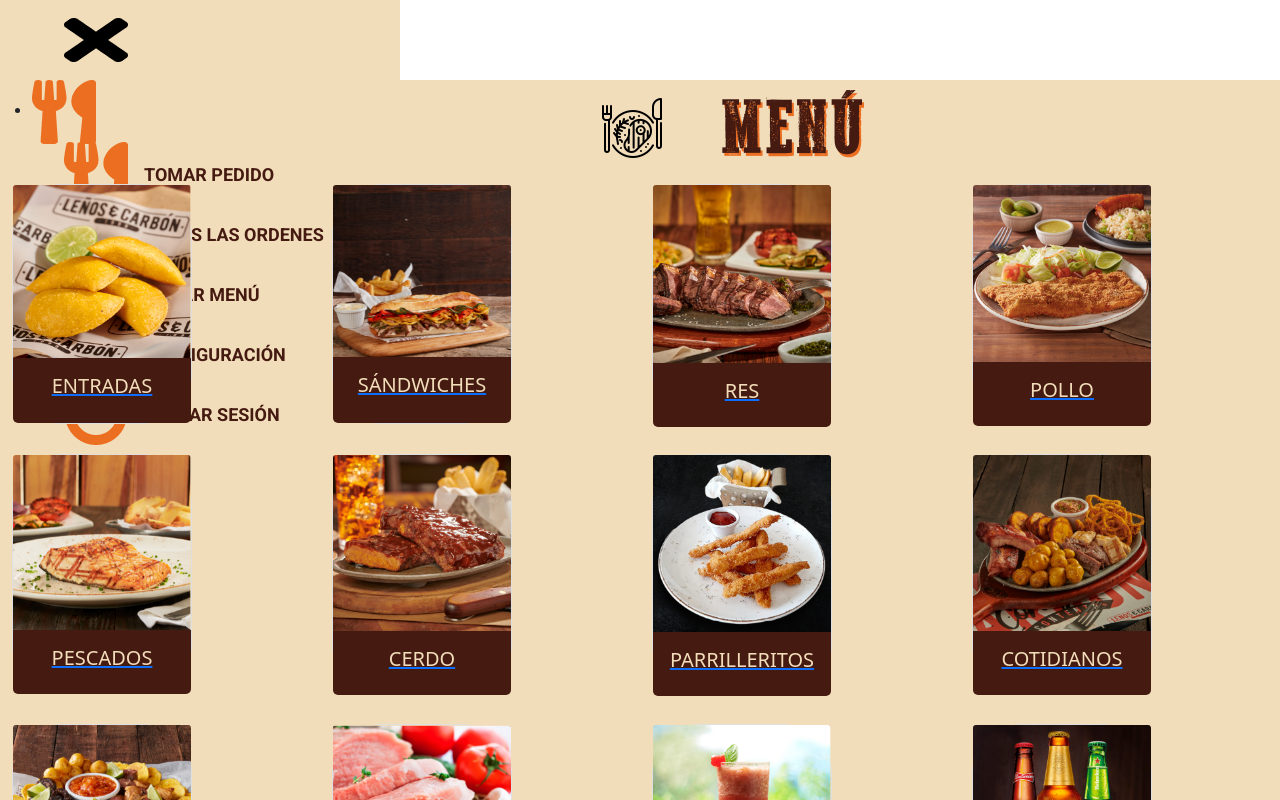
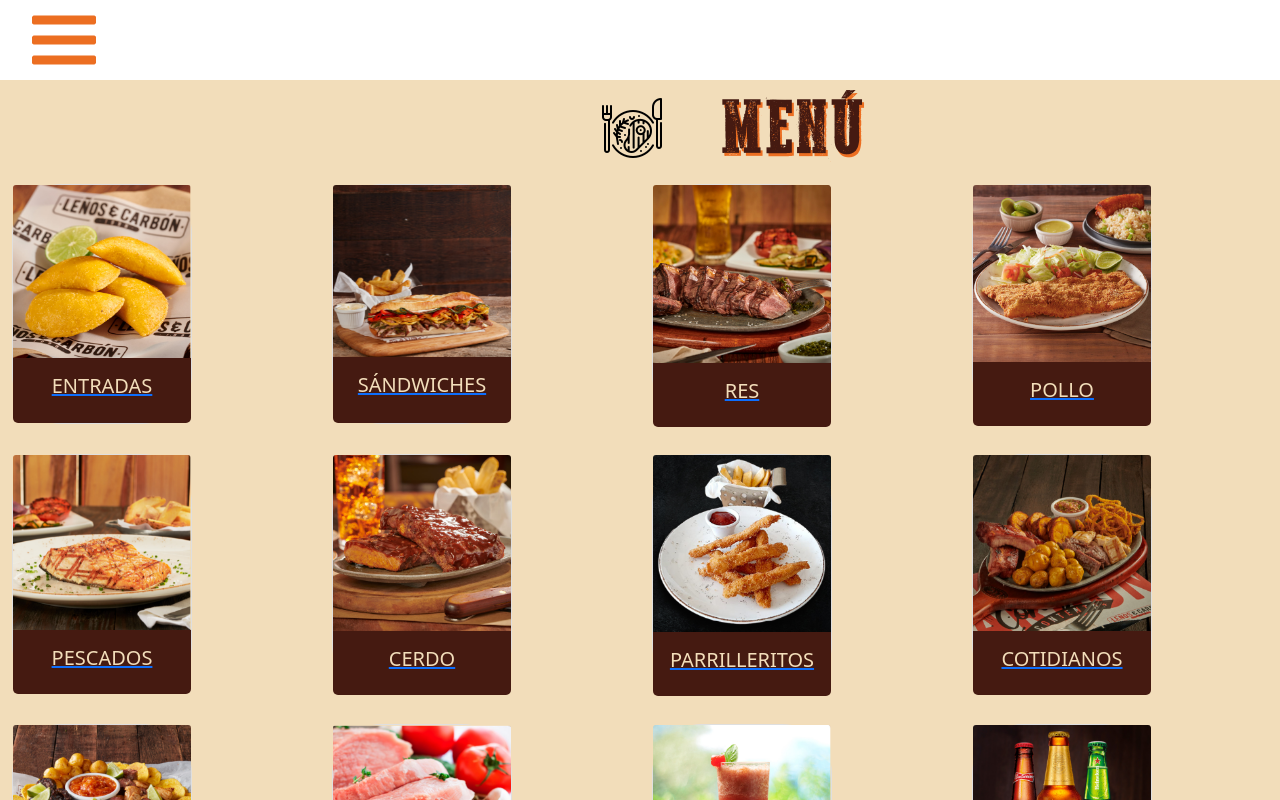
Before and after one commit to lyvargast/Grupo16PracticaKuepa, a React (Create React App) app: page /menu in a window 1280 px wide. Shown: the top 800 px of the page. Built offline with nearby package versions, Linux system fonts and the light colour scheme.

Commit message:
Hago cambios en side bar

```diff
--- a/src/components/NavBar/SidebarData.js
+++ b/src/components/NavBar/SidebarData.js
@@ -6,9 +6,11 @@ import bell from './bell.png'
 import editar from './editar.png'
 import configuracion from './config.png'
 import cerrar from './cerrar.png'
+import elena from './elena.png'
+import logo from './logo.png'
 export const SidebarData = [
     {
-        foto:<img src={cubiertos}/>
+        foto:<img src={elena}/>
     },
     {
         titulo:'TOMAR PEDIDO',
@@ -39,6 +41,9 @@ export const SidebarData = [
         path:'/',
         img:<img src={cerrar}/>,
         cName: 'nav-text'
+    },
+    {
+        fotito:<img src={logo}/>
     }
 
 ]
--- a/src/components/NavBar/navbar.css
+++ b/src/components/NavBar/navbar.css
@@ -6,7 +6,7 @@
 }
 .menu-bars{
     margin-left:2rem;
-    font-size: 2rem;
+    font-size: 1rem;
     background: none;
 }
 .nav-menu{
@@ -17,7 +17,7 @@
     justify-content: center;
     position: fixed;
     top: 0;
-    /*left: -100%;*/
+    left: -100%;
     transition: 850ms;
 }
 .nav-menu.active{
@@ -36,7 +36,7 @@
     text-decoration: none;
     color:#451A11;
     font-size: 18px;
-    width:95%;
+    width:50%;
     height: 100%;
     display: flex;
     align-items: center;
--- a/src/components/NavBar/navbar.js
+++ b/src/components/NavBar/navbar.js
@@ -30,13 +30,13 @@ function NavBar(){
                             </li>
                             {SidebarData.map((item, index) => {
                                 return(
-
                                     <li key={index} className={item.cName}>
                                         {item.foto}
                                         <Link to={item.path}>
                                             {item.img}
                                             <span className="span1">{item.titulo}</span>
                                         </Link>
+                                        {item.fotito}
                                     </li>
                                 )
                             })}
```
Also changed, not shown: src/components/NavBar/elena.png (added), src/components/NavBar/logo.png (added).
